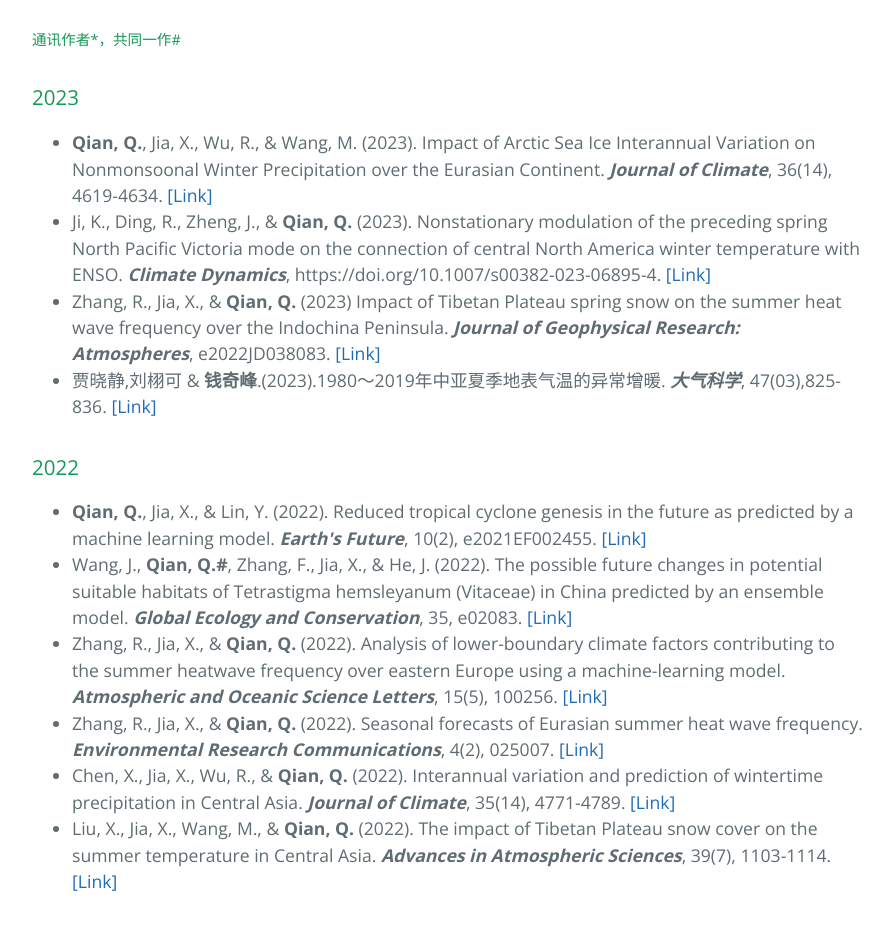
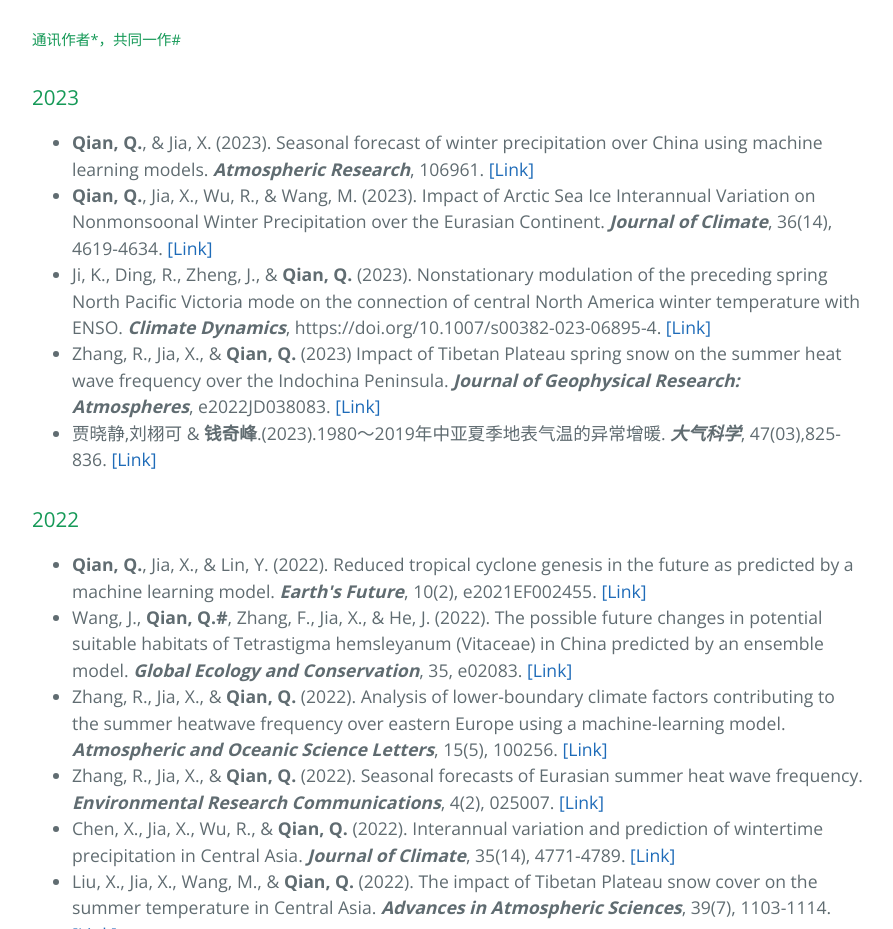
Before and after one commit to QQFRaphael/QQFRaphael.github.io, a website: page index.html in a window 1280 px wide. Shown: the part 1104-2033 px from the top of the page, without its empty margins (192-1085 px from the left). Drawn offline with nearby package versions, Linux system fonts and the light colour scheme.

Commit message:
Update index.html

```diff
--- a/index.html
+++ b/index.html
@@ -57,6 +57,7 @@
       <a id="user-content-header-1" class="anchor" href="#header-1" aria-hidden="true"><span class="octicon octicon-link"></span></a>2023</h3>
 
       <ul class="task-list">
+      <li><b>Qian, Q.</b>, & Jia, X. (2023). Seasonal forecast of winter precipitation over China using machine learning models. <b><i>Atmospheric Research</i></b>, 106961. <a href="https://www.sciencedirect.com/science/article/abs/pii/S0169809523003587" target="_blank">[Link]</a></li>
       <li><b>Qian, Q.</b>, Jia, X., Wu, R., & Wang, M. (2023). Impact of Arctic Sea Ice Interannual Variation on Nonmonsoonal Winter Precipitation over the Eurasian Continent. <b><i>Journal of Climate</i></b>, 36(14), 4619-4634. <a href="https://journals.ametsoc.org/view/journals/clim/36/14/JCLI-D-22-0634.1.xml" target="_blank">[Link]</a></li>
       <li>Ji, K., Ding, R., Zheng, J., & <b>Qian, Q.</b> (2023). Nonstationary modulation of the preceding spring North Pacific Victoria mode on the connection of central North America winter temperature with ENSO. <b><i>Climate Dynamics</b></i>, https://doi.org/10.1007/s00382-023-06895-4. <a href="https://link.springer.com/article/10.1007/s00382-023-06895-4" target="_blank">[Link]</a></li>
       <li>Zhang, R., Jia, X., & <b>Qian, Q.</b> (2023) Impact of Tibetan Plateau spring snow on the summer heat wave frequency over the Indochina Peninsula. <b><i>Journal of Geophysical Research: Atmospheres</b></i>, e2022JD038083. <a href="https://agupubs.onlinelibrary.wiley.com/doi/abs/10.1029/2022JD038083" target="_blank">[Link]</a></li>
```
